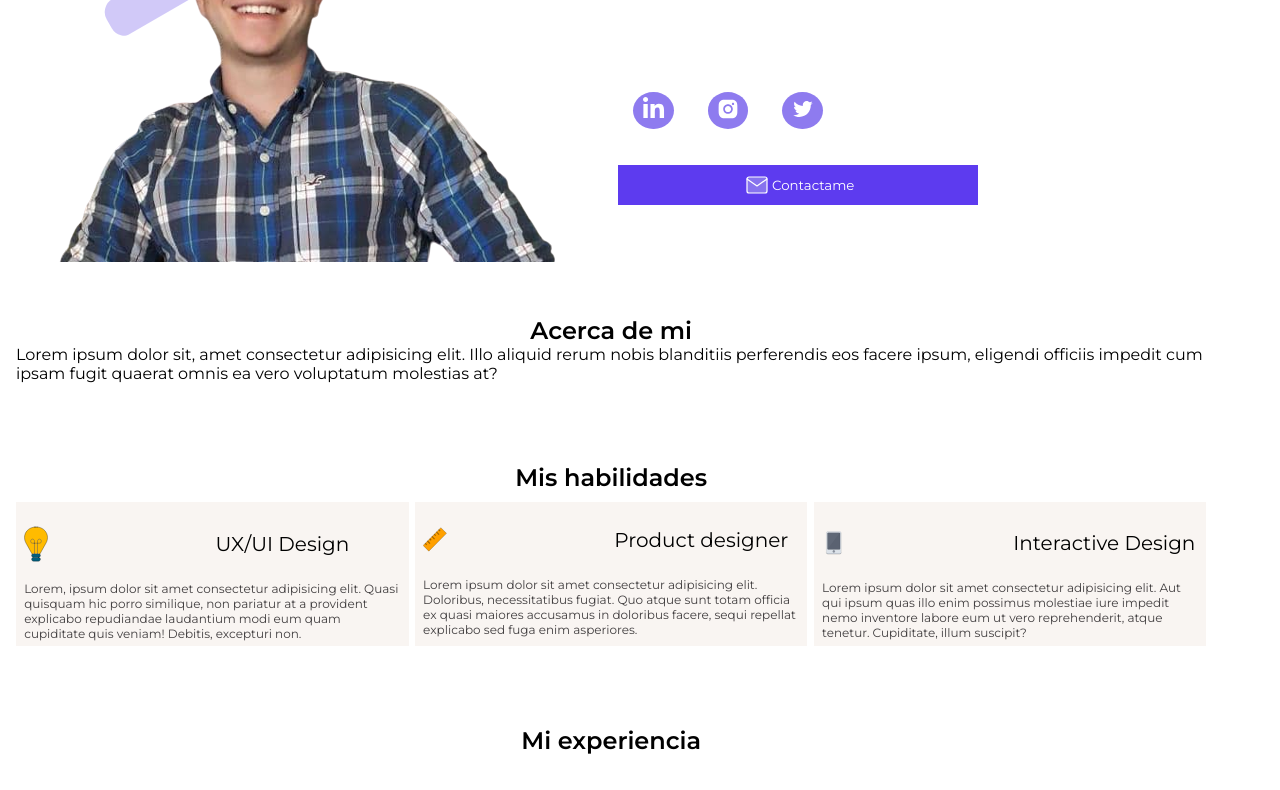
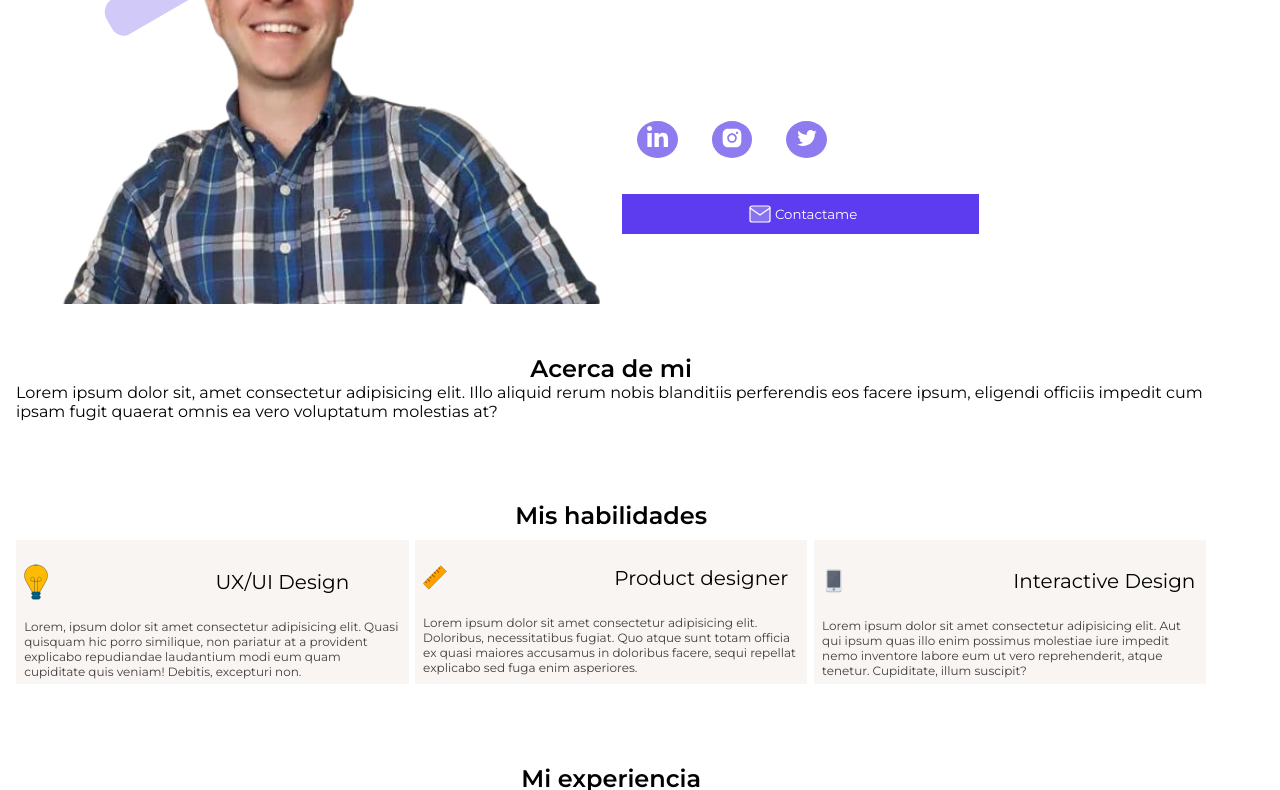
Before and after one commit to Davidzambrano16/Portafolio, a plain HTML site: page index.html in a window 1280 px wide. Shown: the part 294-1084 px from the top of the page. Drawn offline with Linux system fonts and the light colour scheme.

Commit message:
penultimo commit

```diff
--- a/assets/estilo.css
+++ b/assets/estilo.css
@@ -311,12 +311,14 @@ a:hover{
     .header--section{
         display: grid;
         grid-template-columns: 1fr 1fr;
-
+        column-gap: 0.5rem;
     }
 
     .header--section__img{
         order: 1;
         grid-column: 1/3;
+        width: 100%;
+        height: 100%;
     }
 
     .section--div3__icon{
@@ -324,6 +326,9 @@ a:hover{
     }
 
     .section--div1{
+        overflow: hidden;
+        width: 100%;
+        height: 100%;
         grid-row: 1/3;
     }
 
```
